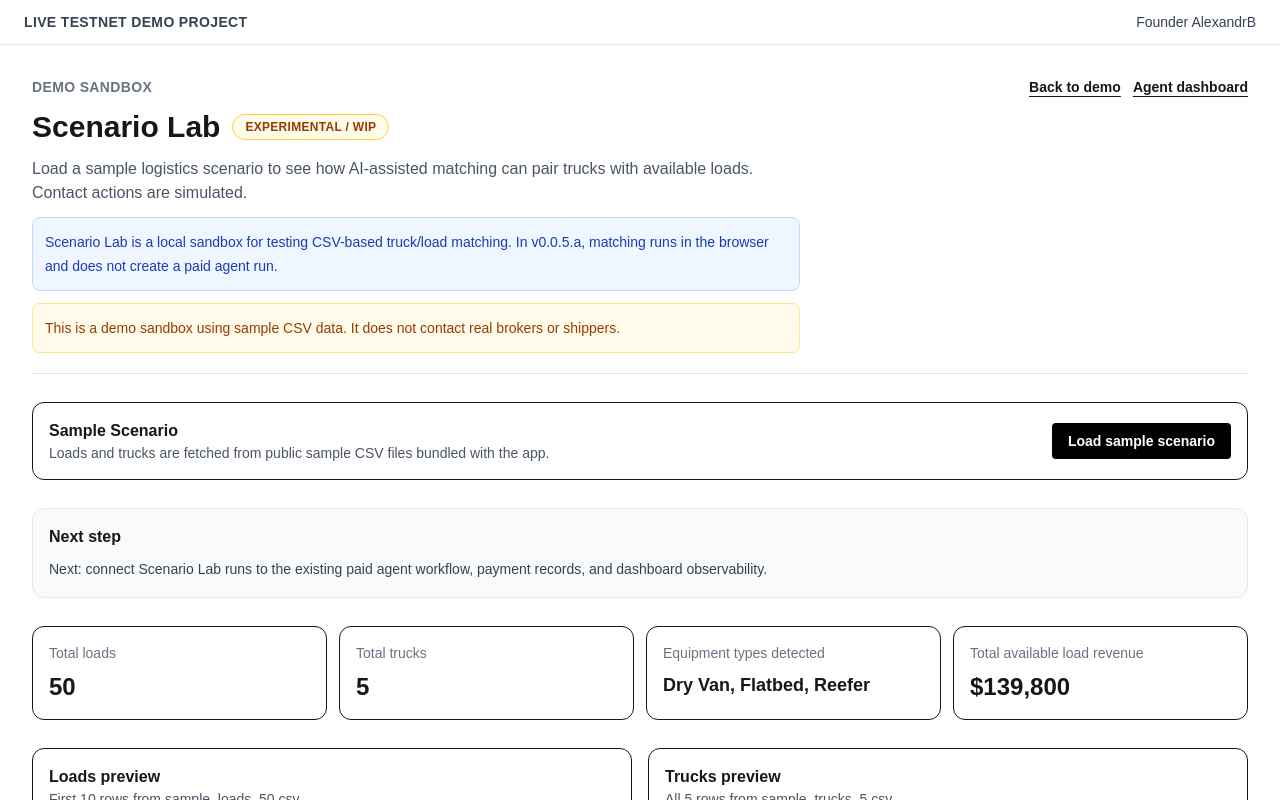
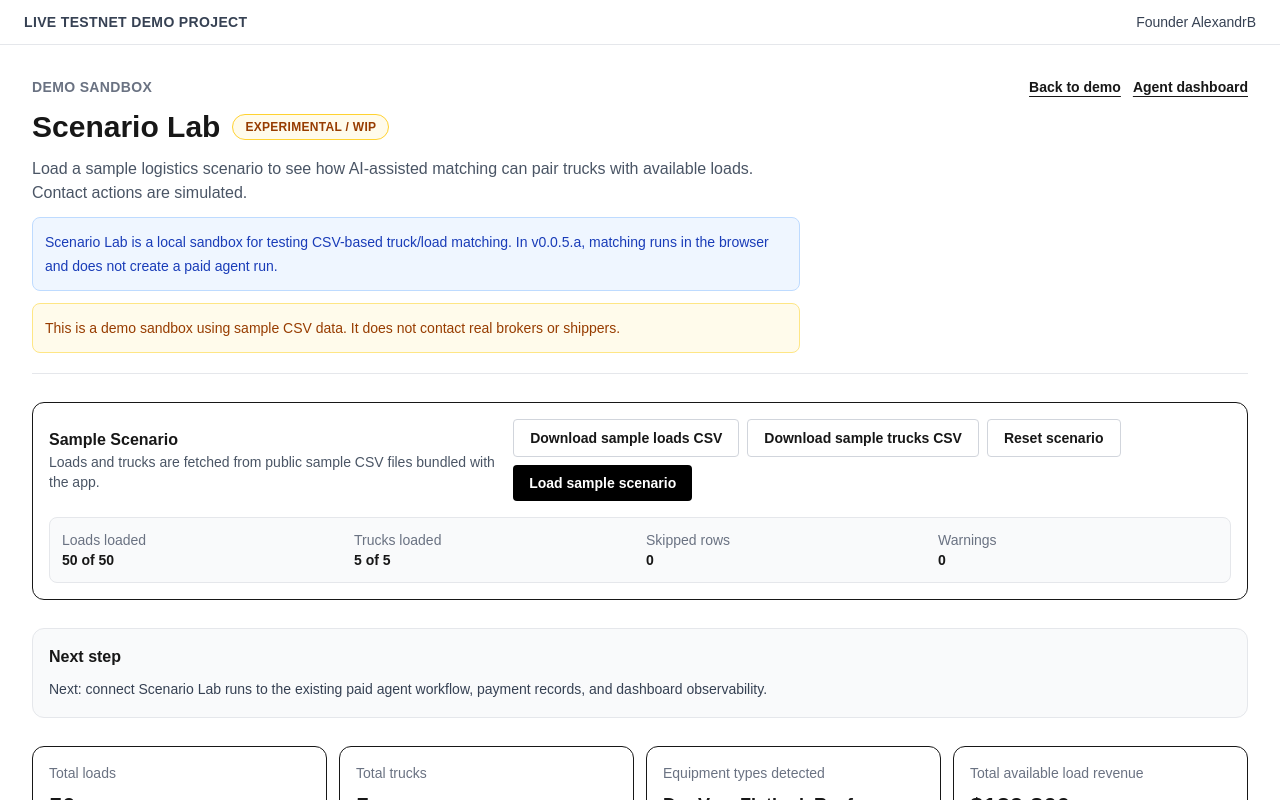
Before and after one commit to Alexkoko27/arc-ai-logistics, a Next.js app: page /scenario-lab in a window 1280 px wide. Both pictures are taken after a click on the button "Load sample scenario". Shown: the top 800 px of the page. Built offline with nearby package versions, Linux system fonts and the light colour scheme.

Commit message:
feat: polish Scenario Lab usability

```diff
--- a/app/page.tsx
+++ b/app/page.tsx
@@ -425,15 +425,15 @@ export default function Home() {
             </div>
             <h1 className="text-2xl font-bold sm:text-3xl">Dispatcher Agent Control Center</h1>
           </div>
-          <div className="flex flex-wrap gap-3">
+          <div className="flex flex-wrap items-center gap-3">
             <Link
-              className="text-sm font-semibold underline underline-offset-4"
+              className="inline-flex items-center text-sm font-semibold leading-none underline underline-offset-4"
               href="/dashboard"
             >
               Agent dashboard
             </Link>
             <Link
-              className="text-sm font-semibold underline underline-offset-4"
+              className="inline-flex items-center text-sm font-semibold leading-none underline underline-offset-4"
               href="/grant"
             >
               Circle grant pitch
--- a/app/scenario-lab/page.tsx
+++ b/app/scenario-lab/page.tsx
@@ -41,6 +41,16 @@ type ScenarioTruck = {
 type ParsedCsv = {
   rows: Record<string, string>[];
   warnings: string[];
+};
+
+type ParseSummary = {
+  loadRowsRead: number;
+  truckRowsRead: number;
+  loadsLoaded: number;
+  trucksLoaded: number;
+  loadsSkipped: number;
+  trucksSkipped: number;
+  warnings: number;
 };
 
 type Recommendation = {
@@ -95,6 +105,41 @@ const expectedTruckHeaders = [
   "driver_hours_available",
   "home_base",
 ];
+
+const fieldLabels: Record<string, string> = {
+  load_id: "load ID",
+  origin_city: "origin city",
+  origin_state: "origin state",
+  origin_lat: "origin latitude",
+  origin_lng: "origin longitude",
+  destination_city: "destination city",
+  destination_state: "destination state",
+  destination_lat: "destination latitude",
+  destination_lng: "destination longitude",
+  pickup_date: "pickup date",
+  delivery_date: "delivery date",
+  miles: "loaded miles",
+  weight_lbs: "load weight",
+  rate_usd: "load rate",
+  equipment_type: "equipment type",
+  commodity: "commodity",
+  priority: "priority",
+  shipper_name: "shipper name",
+  truck_id: "truck ID",
+  current_city: "current city",
+  current_state: "current state",
+  current_lat: "current latitude",
+  current_lng: "current longitude",
+  available_date: "available date",
+  max_weight_lbs: "maximum truck weight",
+  cost_per_mile: "truck cost per mile",
+  driver_hours_available: "driver hours available",
+  home_base: "home base",
+};
+
+function fieldLabel(field: string) {
+  return fieldLabels[field] ?? field.replaceAll("_", " ");
+}
 
 function splitCsvLine(line: string) {
   const values: string[] = [];
@@ -154,7 +199,7 @@ function parseCsv(text: string, fileLabel: string, expectedHeaders: string[]): P
 
       if (values.length !== expectedHeaders.length) {
         warnings.push(
-          `${fileLabel} row ${rowNumber}: expected ${expectedHeaders.length} columns but found ${values.length}.`,
+          `${fileLabel} row ${rowNumber} warning: expected ${expectedHeaders.length} columns but found ${values.length}.`,
         );
       }
 
@@ -177,7 +222,25 @@ function isDateLike(value: string) {
 }
 
 function validateText(row: Record<string, string>, fields: string[]) {
-  return fields.filter((field) => !row[field]?.trim()).map((field) => `${field} is required`);
+  return fields
+    .filter((field) => !row[field]?.trim())
+    .map((field) => `missing ${fieldLabel(field)}`);
+}
+
+function collectNumericIssues(row: Record<string, string>, fields: string[]) {
+  return fields.map((field) => {
+    const rawValue = row[field] ?? "";
+    const value = parseNumber(rawValue);
+
+    return {
+      field,
+      value,
+      issue: rawValue.trim() ? null : `missing ${fieldLabel(field)}`,
+    };
+  }).map((result) => ({
+    ...result,
+    issue: result.issue ?? (result.value === null ? `invalid ${fieldLabel(result.field)}` : null),
+  }));
 }
 
 function validateLoad(row: Record<string, string>, rowNumber: number) {
@@ -201,27 +264,31 @@ function validateLoad(row: Record<string, string>, rowNumber: number) {
     "weight_lbs",
     "rate_usd",
   ];
+  const numericResults = collectNumericIssues(row, numericFields);
   const numbers = Object.fromEntries(
-    numericFields.map((field) => [field, parseNumber(row[field] ?? "")]),
+    numericResults.map((result) => [result.field, result.value]),
   ) as Record<string, number | null>;
 
-  numericFields.forEach((field) => {
-    if (numbers[field] === null) issues.push(`${field} must be numeric`);
+  numericResults.forEach((result) => {
+    if (result.issue) issues.push(result.issue);
   });
 
   ["miles", "weight_lbs", "rate_usd"].forEach((field) => {
     if (numbers[field] !== null && numbers[field] <= 0) {
-      issues.push(`${field} must be greater than 0`);
+      issues.push(`${fieldLabel(field)} must be greater than 0`);
     }
   });
 
-  if (!isDateLike(row.pickup_date ?? "")) issues.push("pickup_date must use YYYY-MM-DD");
-  if (!isDateLike(row.delivery_date ?? "")) issues.push("delivery_date must use YYYY-MM-DD");
+  if (!row.pickup_date?.trim()) issues.push("missing pickup date");
+  else if (!isDateLike(row.pickup_date)) issues.push("invalid pickup date, expected YYYY-MM-DD");
+
+  if (!row.delivery_date?.trim()) issues.push("missing delivery date");
+  else if (!isDateLike(row.delivery_date)) issues.push("invalid delivery date, expected YYYY-MM-DD");
 
   if (issues.length > 0) {
     return {
       load: null,
-      warning: `sample_loads_50.csv row ${rowNumber}: ${issues.join("; ")}.`,
+      warning: `Row ${rowNumber} skipped in sample_loads_50.csv: ${issues.join("; ")}.`,
     };
   }
 
@@ -266,26 +333,28 @@ function validateTruck(row: Record<string, string>, rowNumber: number) {
     "cost_per_mile",
     "driver_hours_available",
   ];
+  const numericResults = collectNumericIssues(row, numericFields);
   const numbers = Object.fromEntries(
-    numericFields.map((field) => [field, parseNumber(row[field] ?? "")]),
+    numericResults.map((result) => [result.field, result.value]),
   ) as Record<string, number | null>;
 
-  numericFields.forEach((field) => {
-    if (numbers[field] === null) issues.push(`${field} must be numeric`);
+  numericResults.forEach((result) => {
+    if (result.issue) issues.push(result.issue);
   });
 
   ["max_weight_lbs", "cost_per_mile", "driver_hours_available"].forEach((field) => {
     if (numbers[field] !== null && numbers[field] <= 0) {
-      issues.push(`${field} must be greater than 0`);
+      issues.push(`${fieldLabel(field)} must be greater than 0`);
     }
   });
 
-  if (!isDateLike(row.available_date ?? "")) issues.push("available_date must use YYYY-MM-DD");
+  if (!row.available_date?.trim()) issues.push("missing available date");
+  else if (!isDateLike(row.available_date)) issues.push("invalid available date, expected YYYY-MM-DD");
 
   if (issues.length > 0) {
     return {
       truck: null,
-      warning: `sample_trucks_5.csv row ${rowNumber}: ${issues.join("; ")}.`,
+      warning: `Row ${rowNumber} skipped in sample_trucks_5.csv: ${issues.join("; ")}.`,
     };
   }
 
@@ -459,6 +528,7 @@ export default function ScenarioLabPage() {
   const [loads, setLoads] = useState<ScenarioLoad[]>([]);
   const [trucks, setTrucks] = useState<ScenarioTruck[]>([]);
   const [validationWarnings, setValidationWarnings] = useState<string[]>([]);
+  const [parseSummary, setParseSummary] = useState<ParseSummary | null>(null);
   const [recommendationGroups, setRecommendationGroups] = useState<RecommendationGroup[]>([]);
   const [status, setStatus] = useState<"idle" | "loading" | "loaded" | "matching" | "matched">("idle");
   const [error, setError] = useState<string | null>(null);
@@ -475,10 +545,21 @@ export default function ScenarioLabPage() {
     };
   }, [loads, trucks]);
 
+  function resetScenario() {
+    setLoads([]);
+    setTrucks([]);
+    setValidationWarnings([]);
+    setParseSummary(null);
+    setRecommendationGroups([]);
+    setStatus("idle");
+    setError(null);
+  }
+
   async function loadSampleScenario() {
     setStatus("loading");
     setError(null);
     setValidationWarnings([]);
+    setParseSummary(null);
     setRecommendationGroups([]);
 
     try {
@@ -505,10 +586,20 @@ export default function ScenarioLabPage() {
         ...loadResults.warnings,
         ...truckResults.warnings,
       ];
+      const nextParseSummary = {
+        loadRowsRead: parsedLoads.rows.length,
+        truckRowsRead: parsedTrucks.rows.length,
+        loadsLoaded: loadResults.loads.length,
+        trucksLoaded: truckResults.trucks.length,
+        loadsSkipped: Math.max(parsedLoads.rows.length - loadResults.loads.length, 0),
+        trucksSkipped: Math.max(parsedTrucks.rows.length - truckResults.trucks.length, 0),
+        warnings: warnings.length,
+      };
 
       setLoads(loadResults.loads);
       setTrucks(truckResults.trucks);
       setValidationWarnings(warnings);
+      setParseSummary(nextParseSummary);
 
       if (loadResults.loads.length === 0 || truckResults.trucks.length === 0) {
         setError("No valid sample scenario rows were available to match.");
@@ -571,6 +662,29 @@ export default function ScenarioLabPage() {
               Loads and trucks are fetched from public sample CSV files bundled with the app.
             </p>
           </div>
+          <div className="flex flex-wrap gap-2">
+            <a
+              className="w-fit rounded border border-gray-300 px-4 py-2 text-sm font-semibold hover:bg-gray-50"
+              download="sample_loads_50.csv"
+              href={loadsPath}
+            >
+              Download sample loads CSV
+            </a>
+            <a
+              className="w-fit rounded border border-gray-300 px-4 py-2 text-sm font-semibold hover:bg-gray-50"
+              download="sample_trucks_5.csv"
+              href={trucksPath}
+            >
+              Download sample trucks CSV
+            </a>
+            <button
+              className="w-fit rounded border border-gray-300 px-4 py-2 text-sm font-semibold hover:bg-gray-50 disabled:cursor-not-allowed disabled:bg-gray-100"
+              disabled={status === "loading"}
+              onClick={resetScenario}
+              type="button"
+            >
+              Reset scenario
+            </button>
             <button
               className="w-fit rounded bg-black px-4 py-2 text-sm font-semibold text-white hover:bg-gray-800 disabled:cursor-not-allowed disabled:bg-gray-400"
               disabled={status === "loading"}
@@ -580,10 +694,31 @@ export default function ScenarioLabPage() {
               {status === "loading" ? "Loading sample scenario..." : "Load sample scenario"}
             </button>
           </div>
+        </div>
         {error && (
           <p className="rounded-lg border border-red-300 bg-red-50 p-3 text-sm text-red-700">
             {error}
           </p>
+        )}
+        {parseSummary && (
+          <div className="grid grid-cols-1 gap-3 rounded-lg border border-gray-200 bg-gray-50 p-3 text-sm sm:grid-cols-2 lg:grid-cols-4">
+            <div>
+              <p className="text-gray-500">Loads loaded</p>
+              <p className="font-bold">{parseSummary.loadsLoaded} of {parseSummary.loadRowsRead}</p>
+            </div>
+            <div>
+              <p className="text-gray-500">Trucks loaded</p>
+              <p className="font-bold">{parseSummary.trucksLoaded} of {parseSummary.truckRowsRead}</p>
+            </div>
+            <div>
+              <p className="text-gray-500">Skipped rows</p>
+              <p className="font-bold">{parseSummary.loadsSkipped + parseSummary.trucksSkipped}</p>
+            </div>
+            <div>
+              <p className="text-gray-500">Warnings</p>
+              <p className="font-bold">{parseSummary.warnings}</p>
+            </div>
+          </div>
         )}
         {validationWarnings.length > 0 && (
           <div className="rounded-lg border border-amber-200 bg-amber-50 p-3 text-sm text-amber-800">
@@ -715,7 +850,7 @@ export default function ScenarioLabPage() {
                 Local matching checks equipment, weight, empty miles, estimated cost, profit, priority, and score.
               </p>
               <p className="text-sm text-gray-600">
-                Local simulation — no Circle payment, Gemini call, Neon persistence, or dashboard record is created in this MVP.
+                Local simulation - no Circle payment, Gemini call, Neon persistence, or dashboard record is created in this MVP.
               </p>
             </div>
             <button
@@ -824,7 +959,7 @@ export default function ScenarioLabPage() {
                           Contact shipper
                         </button>
                         <p className="text-xs leading-5 text-gray-500">
-                          Simulated action — real shipper contact is not enabled in this MVP.
+                          Simulated action - real shipper contact is not enabled in this MVP.
                         </p>
                       </div>
                     </article>
```
Lines whose indentation alone changed are shown as unchanged.
